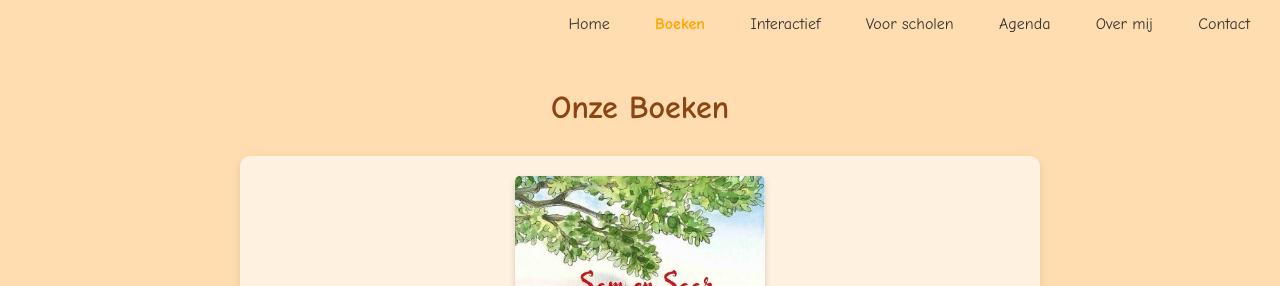
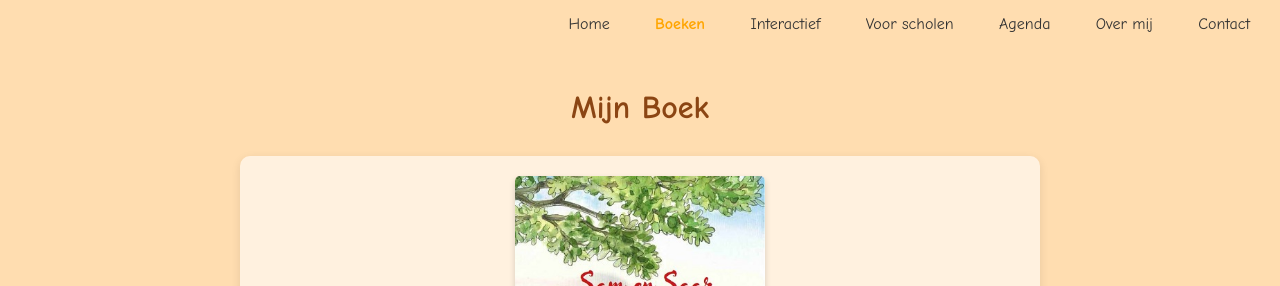
Before and after one commit to otorenbosch/samensaar.nl, a Jekyll site: the page built from boeken.html, in a window 1280 px wide. Shown: the top 286 px of the page. Built offline with Jekyll 4.4.1, drawn with Linux system fonts in a browser that asks for light colours.

Commit message:
Update boeken.html

```diff
--- a/boeken.html
+++ b/boeken.html
@@ -3,7 +3,7 @@ layout: default
 title: Boeken
 ---
 
-<h1 class="title-text">Onze Boeken</h1>
+<h1 class="title-text">Mijn Boek</h1>
 
 <div class="books-container">
     {% if site.data.books %}
```
